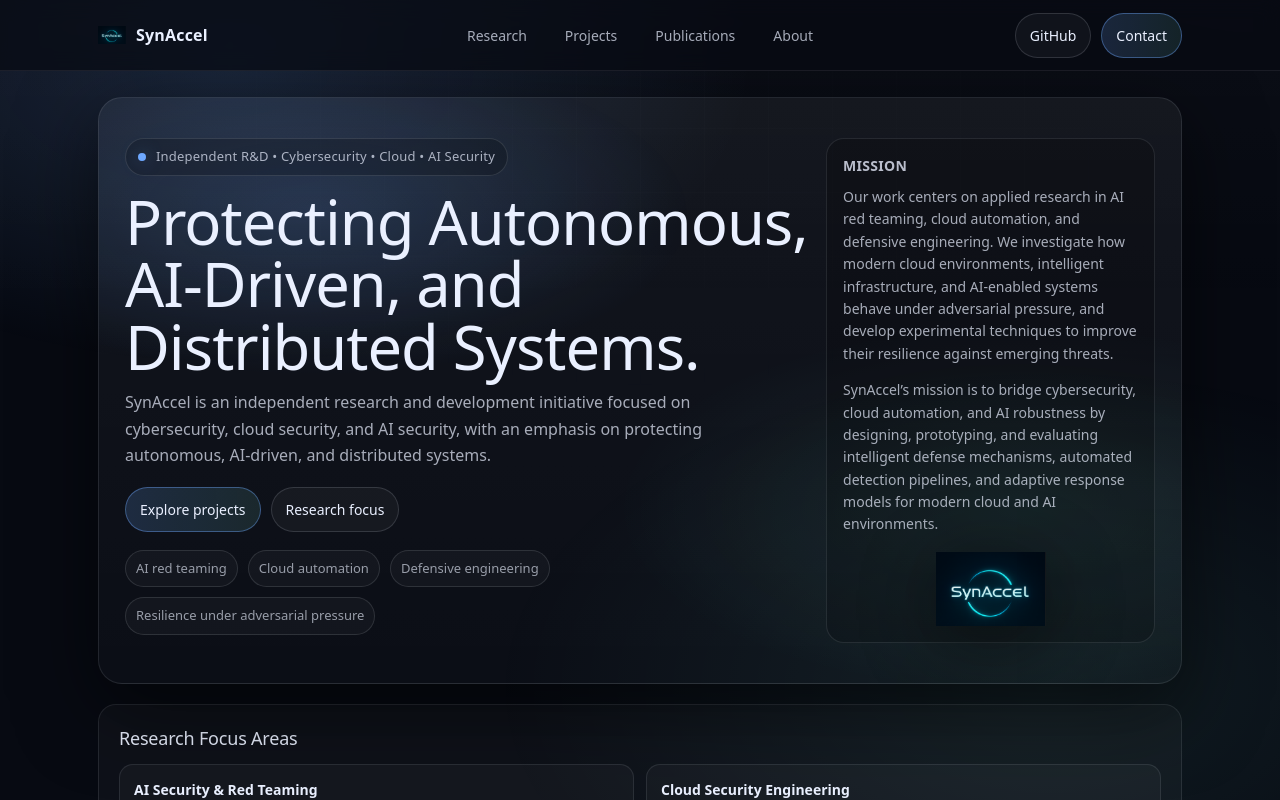
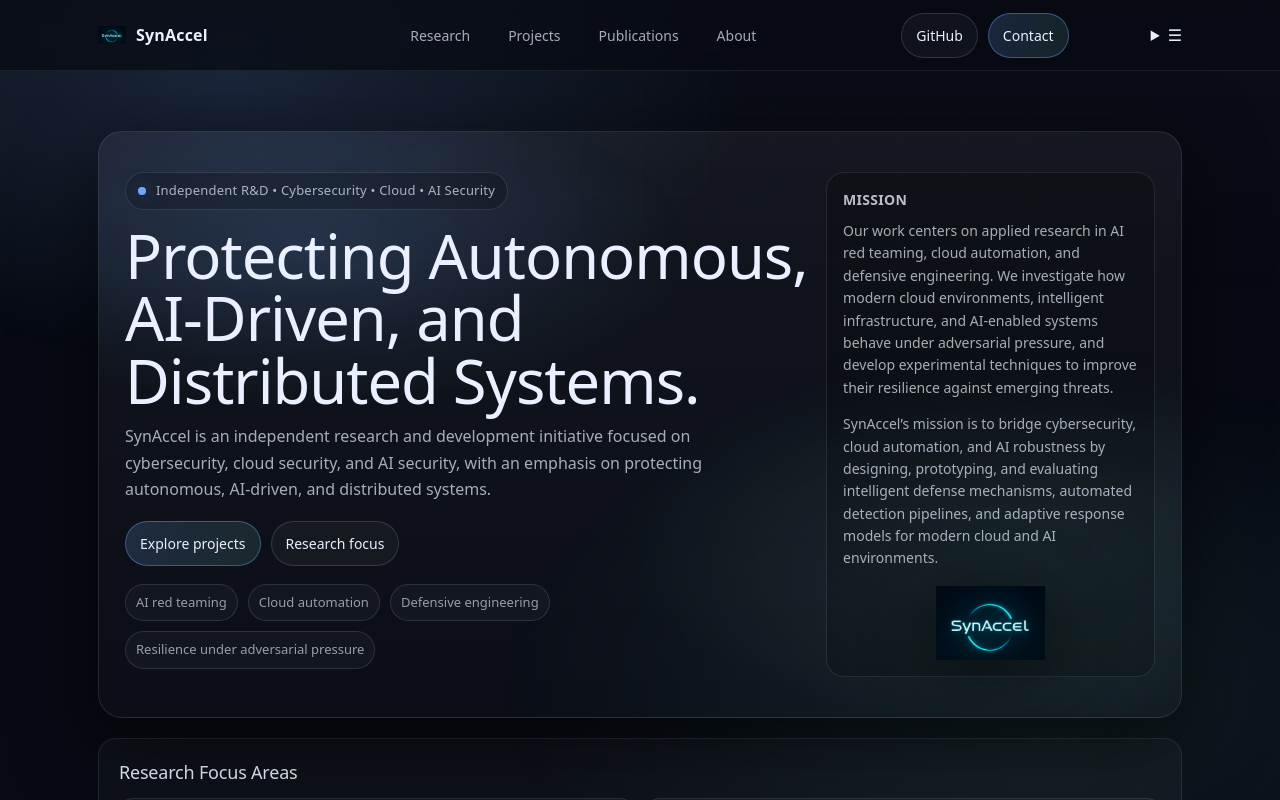
Before and after one commit to SynAccel/synaccel-site, a Next.js app: page / in a window 1280 px wide. Shown: the top 800 px of the page. Built offline with nearby package versions, Linux system fonts and the light colour scheme.

Commit message:
Update layout.tsx

```diff
--- a/app/layout.tsx
+++ b/app/layout.tsx
@@ -3,11 +3,17 @@
 
 export const metadata = {
   title: "SynAccel",
-  description: "Independent applied R&D in AI security, cloud automation, and autonomous systems.",
+  description: "Independent applied R&D in AI security, cloud automation, and autonomous systems."
+};
+
+export const viewport = {
+  width: "device-width",
+  initialScale: 1,
+  viewportFit: "cover"
 };
 
 export default function RootLayout({
-  children,
+  children
 }: {
   children: React.ReactNode;
 }) {
@@ -15,12 +21,12 @@
 
   return (
     <html lang="en">
-      <body>
+      <body className="ios-smooth">
         {/* Global background */}
         <div className="bg" />
 
         {/* Global Header */}
-        <header>
+        <header className="safe-area-top">
           <div className="wrap">
             <div className="nav">
               <Link className="brand" href="/">
@@ -28,14 +34,16 @@
                 <span className="name">SynAccel</span>
               </Link>
 
-              <nav className="links" aria-label="Primary">
+              {/* Desktop Nav */}
+              <nav className="links desktop-only" aria-label="Primary">
                 <Link href="/research">Research</Link>
                 <Link href="/projects">Projects</Link>
                 <Link href="/publications">Publications</Link>
                 <Link href="/about">About</Link>
               </nav>
 
-              <div className="navCta">
+              {/* Desktop CTA */}
+              <div className="navCta desktop-only">
                 <a
                   className="btn"
                   href="https://github.com/SynAccel"
@@ -48,15 +56,36 @@
                   Contact
                 </Link>
               </div>
+
+              {/* Mobile Menu */}
+              <details className="mobile-only mobileMenu">
+                <summary aria-label="Open menu">☰</summary>
+                <div className="mobilePanel">
+                  <Link href="/research">Research</Link>
+                  <Link href="/projects">Projects</Link>
+                  <Link href="/publications">Publications</Link>
+                  <Link href="/about">About</Link>
+                  <Link href="/contact">Contact</Link>
+                  <a
+                    href="https://github.com/SynAccel"
+                    target="_blank"
+                    rel="noreferrer"
+                  >
+                    GitHub
+                  </a>
+                </div>
+              </details>
             </div>
           </div>
         </header>
 
         {/* Page Content */}
-        {children}
+        <main className="safe-area-bottom min-h-[100dvh]">
+          {children}
+        </main>
 
         {/* Global Footer */}
-        <footer>
+        <footer className="safe-area-bottom">
           <div className="wrap foot">
             <div>© {year} SynAccel. Independent research initiative.</div>
             <div className="footLinks">
```
